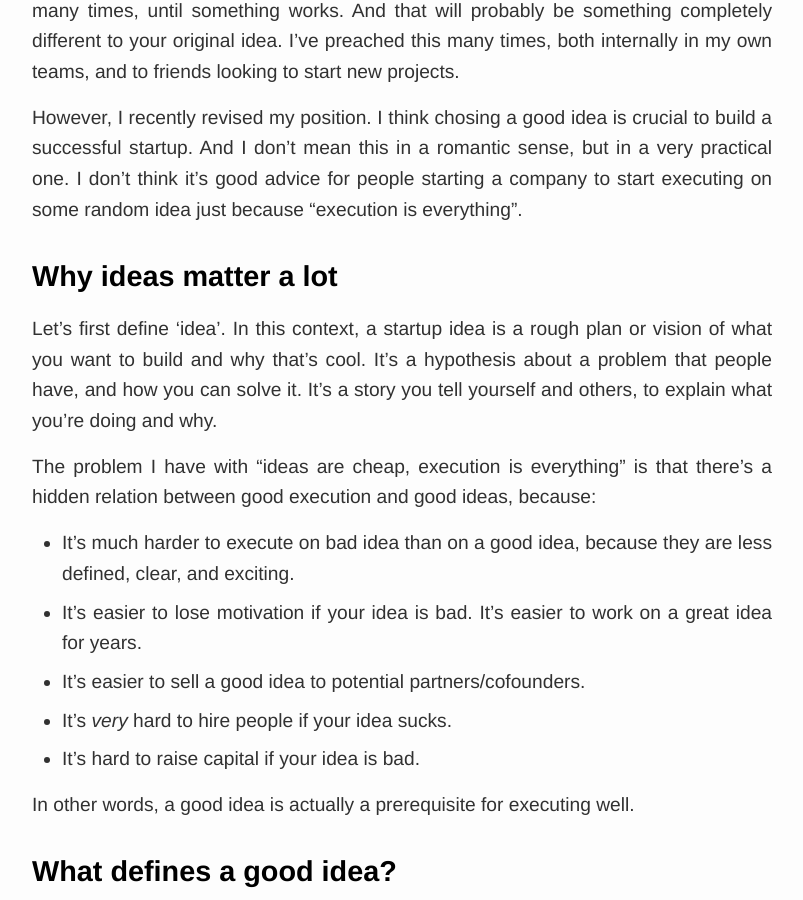
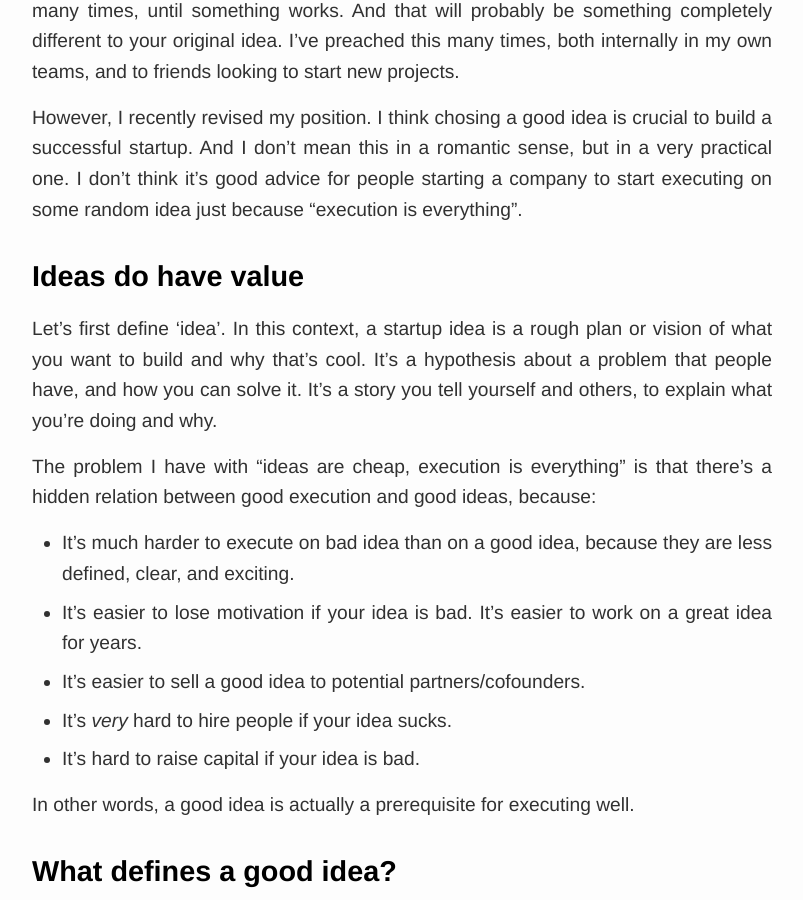
Before and after one commit to tobyornottobe/maraoz.github.io, a Jekyll site: the page built from _posts/2022-01-01-ideas-vs-execution.md, in a window 1280 px wide and 900 px high, scrolled down 696 px. Shown: the whole window, without its empty margins (238-1041 px from the left). Built offline with Jekyll 4.4.1, drawn with Linux system fonts in a browser that asks for light colours.

Commit message:
update ideas vs exec

```diff
--- a/_posts/2022-01-01-ideas-vs-execution.md
+++ b/_posts/2022-01-01-ideas-vs-execution.md
@@ -16,7 +16,7 @@ draft: true
 However, I recently revised my position. I think chosing a good idea is crucial to build a successful startup. And I don't mean this in a romantic sense, but in a very practical one.
 I don't think it's good advice for people starting a company to start executing on some random idea just because "execution is everything".
 
-# Why ideas matter a lot
+# Ideas do have value
 Let's first define 'idea'. In this context, a startup idea is a rough plan or vision of what you want to build and why that's cool. It's a hypothesis about a problem that people have, and how you can solve it. It's a story you tell yourself and others, to explain what you're doing and why.
 
 The problem I have with "ideas are cheap, execution is everything" is that there's a hidden relation between good execution and good ideas, because:
```
